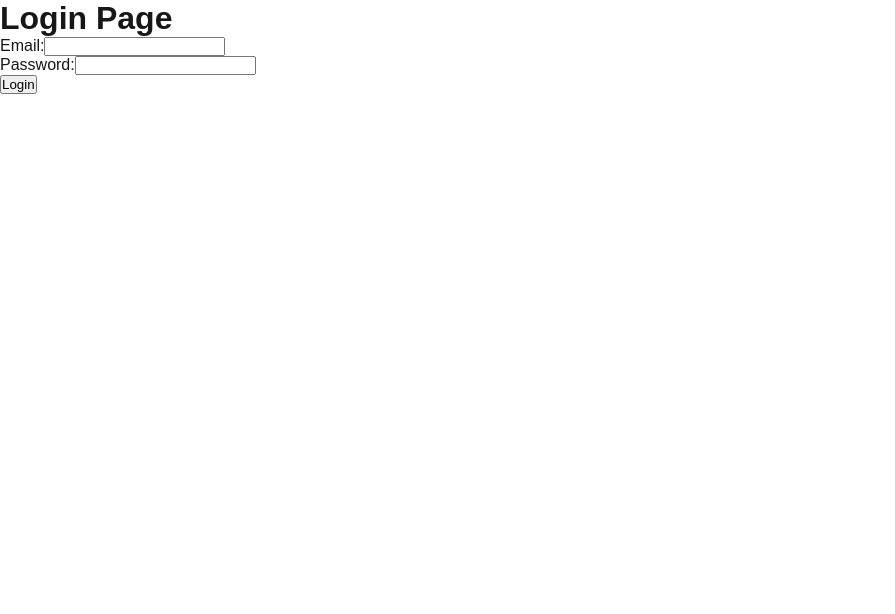
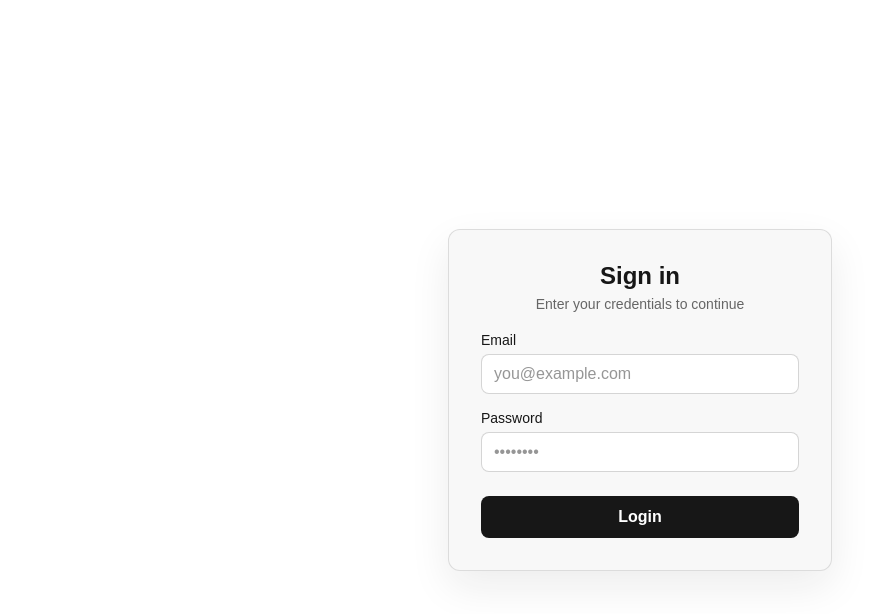
Before and after one commit to KrisMoralesZ/Sales-Point-Frontend, a Next.js app: page /login in a window 1280 px wide. Shown: the top 614 px of the page, without its empty margins (0-895 px from the left). Built offline with nearby package versions, Linux system fonts and the light colour scheme.

Commit message:
Create styles

```diff
--- a/src/app/login/page.tsx
+++ b/src/app/login/page.tsx
@@ -1,10 +1,5 @@
 import LoginForm from "@/components/forms/LoginForm";
 
 export default function LoginPage() {
-  return (
-    <div>
-      <h1>Login Page</h1>
-      <LoginForm />
-    </div>
-  );
+  return <LoginForm />;
 }
--- /dev/null
+++ b/src/components/forms/LoginForm.module.css
@@ -0,0 +1,103 @@
+.wrapper {
+  display: flex;
+  align-items: center;
+  justify-content: center;
+  min-height: 100dvh;
+  padding: 1.5rem;
+}
+
+.form {
+  width: 100%;
+  max-width: 24rem;
+  display: flex;
+  flex-direction: column;
+  gap: 1.25rem;
+  padding: 2rem;
+  border: 1px solid color-mix(in srgb, var(--foreground) 12%, transparent);
+  border-radius: 0.75rem;
+  background: color-mix(in srgb, var(--foreground) 3%, var(--background));
+  box-shadow: 0 1rem 2.5rem color-mix(in srgb, var(--foreground) 8%, transparent);
+}
+
+.header {
+  display: flex;
+  flex-direction: column;
+  gap: 0.375rem;
+  text-align: center;
+}
+
+.title {
+  font-size: 1.5rem;
+  font-weight: 600;
+  line-height: 1.2;
+}
+
+.subtitle {
+  font-size: 0.875rem;
+  color: color-mix(in srgb, var(--foreground) 65%, transparent);
+}
+
+.fields {
+  display: flex;
+  flex-direction: column;
+  gap: 1rem;
+}
+
+.field {
+  display: flex;
+  flex-direction: column;
+  gap: 0.375rem;
+}
+
+.label {
+  font-size: 0.875rem;
+  font-weight: 500;
+}
+
+.input {
+  width: 100%;
+  padding: 0.625rem 0.75rem;
+  border: 1px solid color-mix(in srgb, var(--foreground) 18%, transparent);
+  border-radius: 0.5rem;
+  background: var(--background);
+  color: var(--foreground);
+  font: inherit;
+  transition: border-color 0.15s ease, box-shadow 0.15s ease;
+}
+
+.input::placeholder {
+  color: color-mix(in srgb, var(--foreground) 45%, transparent);
+}
+
+.input:focus {
+  outline: none;
+  border-color: color-mix(in srgb, var(--foreground) 45%, transparent);
+  box-shadow: 0 0 0 3px color-mix(in srgb, var(--foreground) 12%, transparent);
+}
+
+.button {
+  margin-top: 0.25rem;
+  width: 100%;
+  padding: 0.75rem 1rem;
+  border: none;
+  border-radius: 0.5rem;
+  background: var(--foreground);
+  color: var(--background);
+  font: inherit;
+  font-weight: 600;
+  cursor: pointer;
+  transition: opacity 0.15s ease, transform 0.15s ease;
+}
+
+.button:hover {
+  opacity: 0.9;
+}
+
+.button:active {
+  transform: scale(0.98);
+}
+
+.button:focus-visible {
+  outline: none;
+  box-shadow: 0 0 0 3px color-mix(in srgb, var(--foreground) 25%, transparent);
+}
--- a/src/components/forms/LoginForm.tsx
+++ b/src/components/forms/LoginForm.tsx
@@ -2,6 +2,7 @@
 
 import { useState } from "react";
 import axios from "axios";
+import styles from "./LoginForm.module.css";
 
 interface LoginFormData {
   email: string;
@@ -35,34 +36,55 @@ export default function LoginForm() {
   };
 
   return (
-    <form onSubmit={handleSubmit}>
-      <div>
-        <label htmlFor="email">Email:</label>
+    <div className={styles.wrapper}>
+      <form className={styles.form} onSubmit={handleSubmit}>
+        <div className={styles.header}>
+          <h1 className={styles.title}>Sign in</h1>
+          <p className={styles.subtitle}>Enter your credentials to continue</p>
+        </div>
+
+        <div className={styles.fields}>
+          <div className={styles.field}>
+            <label className={styles.label} htmlFor="email">
+              Email
+            </label>
             <input
+              className={styles.input}
               type="email"
               id="email"
               name="email"
               autoComplete="email"
+              placeholder="you@example.com"
               value={formData.email}
               onChange={handleChange}
               required
               suppressHydrationWarning
             />
           </div>
-      <div>
-        <label htmlFor="password">Password:</label>
+
+          <div className={styles.field}>
+            <label className={styles.label} htmlFor="password">
+              Password
+            </label>
             <input
+              className={styles.input}
               type="password"
               id="password"
               name="password"
               autoComplete="current-password"
+              placeholder="••••••••"
               value={formData.password}
               onChange={handleChange}
               required
               suppressHydrationWarning
             />
           </div>
-      <button type="submit">Login</button>
+        </div>
+
+        <button className={styles.button} type="submit">
+          Login
+        </button>
       </form>
+    </div>
   );
 }
```
Lines whose indentation alone changed are shown as unchanged.
